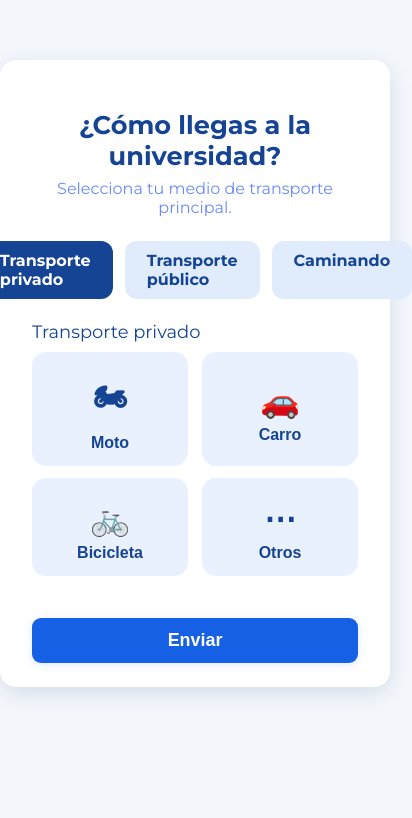
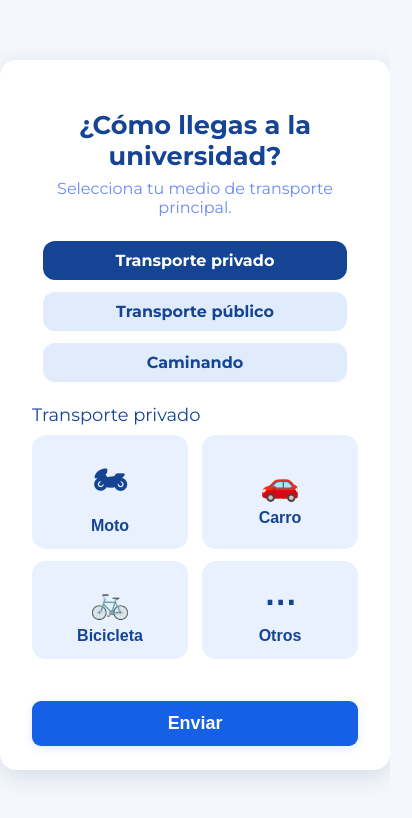
Before and after one commit to Z4pata/FormularioITM, a website: page public/index.html in a window 390 px wide. Shown: the whole page, 412 px wide, since content can reach past the window. Drawn offline with Linux system fonts and the light colour scheme.

Commit message:
botones centrados y responsive

```diff
--- a/public/css/style.css
+++ b/public/css/style.css
@@ -107,3 +107,15 @@ h1 {
 .submit-btn:hover {
     background: #163fd6;
 }
+@media (max-width: 480px) {
+    .category-select {
+        flex-direction: column;
+        align-items: center;
+        justify-content: center;
+    }
+
+    .category-select label {
+        width: 80%;
+        text-align: center;
+    }
+}
```
